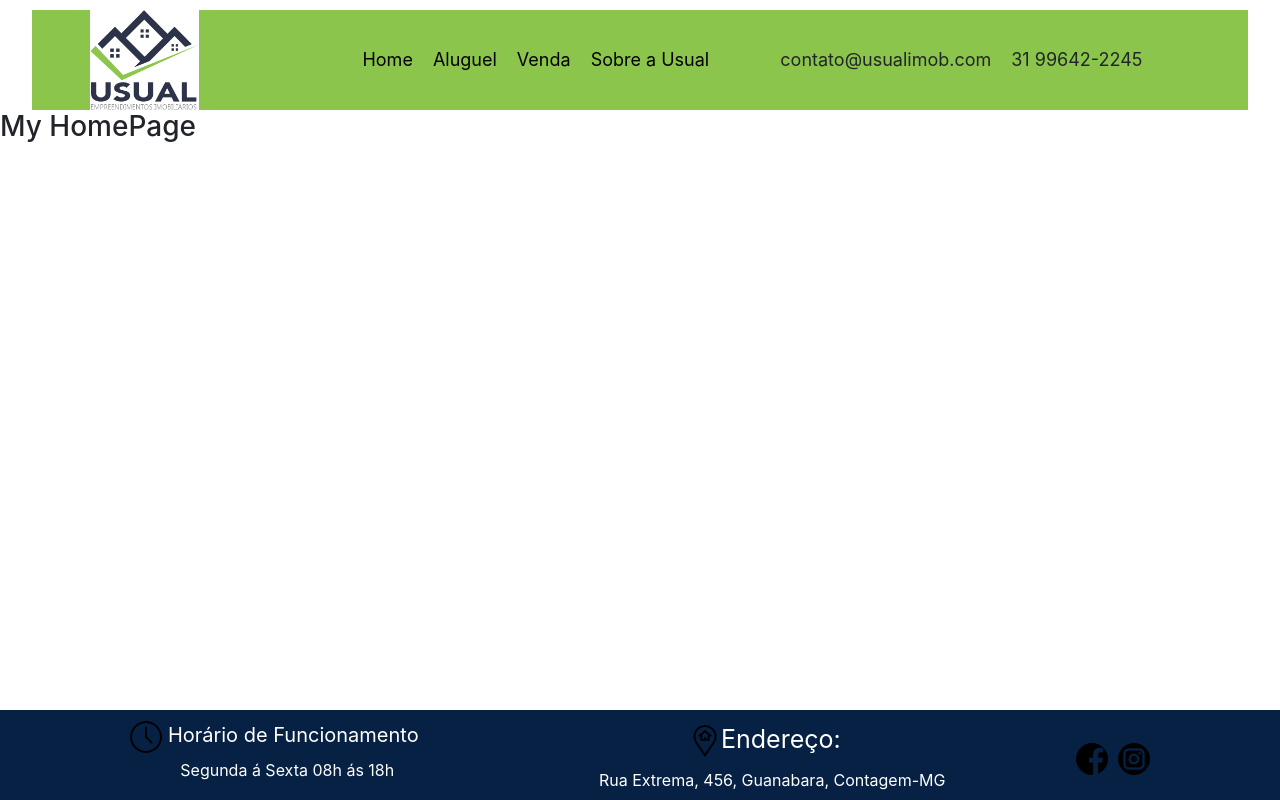
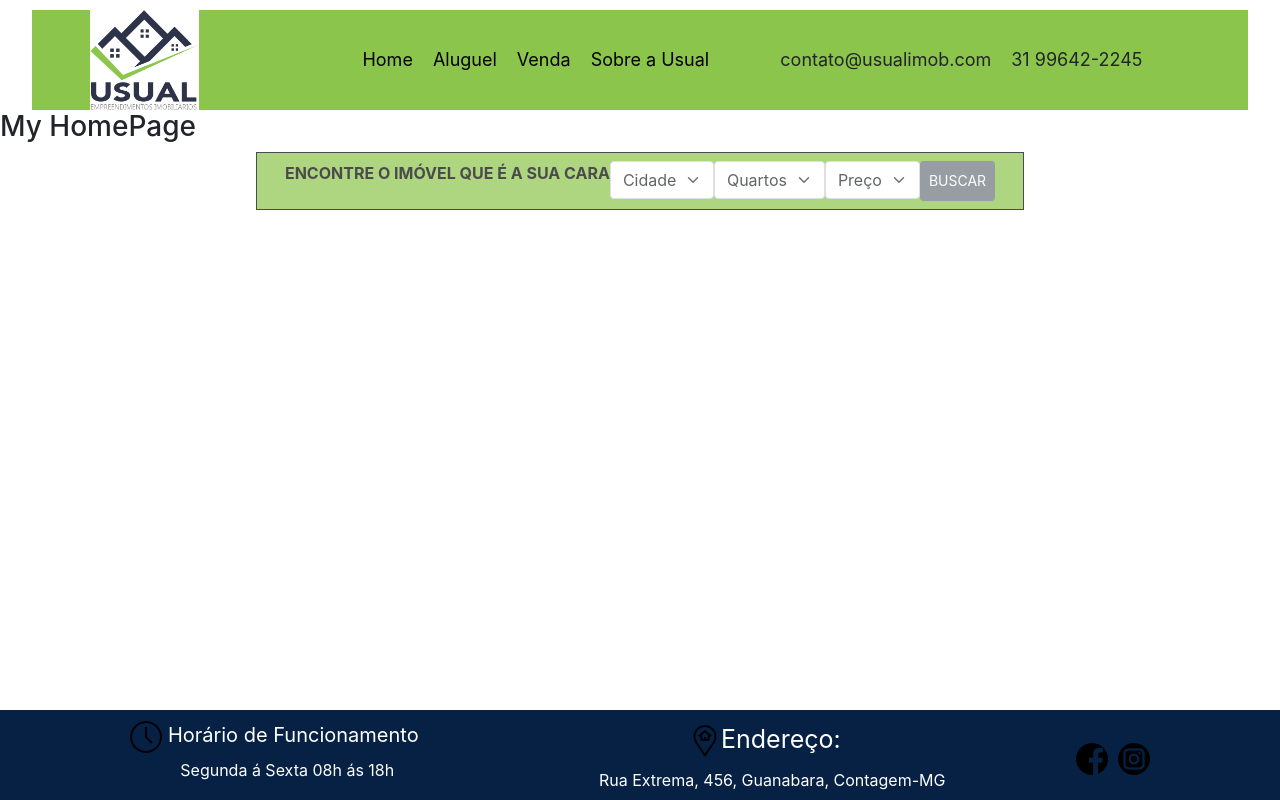
Before and after one commit to armando771/Usual-Imob, a React (Create React App) app: page / in a window 1280 px wide. Built offline with nearby package versions, Linux system fonts and the light colour scheme.

Commit message:
inicio do filtro na pagina inicial

```diff
--- /dev/null
+++ b/src/components/FilterHome.jsx
@@ -0,0 +1,36 @@
+import React from 'react';
+import '../styles/HomePage.css';
+
+function FilterHome() {
+  return (
+    <nav id='FilterContainer' className="navbar navbar-expand-sm justify-content-center">
+      <div className='d-flex fw-bold'>
+        <p className='text-uppercase' id='textFilter'>
+          Encontre o imóvel que é a sua cara
+        </p>
+        <div id="inputsContainer">
+          <label htmlFor='cidadeInput' className='inputsFilter'>
+            <select id='cidadeInput' className='form-select'>
+              <option>Cidade</option>
+            </select>
+          </label>
+          <label htmlFor='quartosInput' className='inputsFilter'>
+            <select id='quartosInput' className='form-select'>
+              <option>Quartos</option>
+            </select>
+          </label>
+          <label htmlFor='preçoInput' className='inputsFilter'>
+            <select id='preçoInput' className='form-select'>
+              <option>Preço</option>
+            </select>
+          </label>
+        </div>
+        <button type='button' className='btn btn-secondary btn-sm'>
+          BUSCAR
+        </button>
+      </div>
+    </nav>
+  );
+}
+
+export default FilterHome;
--- a/src/pages/HomePage.jsx
+++ b/src/pages/HomePage.jsx
@@ -1,12 +1,14 @@
 import React from 'react';
 import Footer from '../components/Footer';
 import Header from '../components/Header';
+import FilterHome from '../components/FilterHome';
 
 function HomePage() {
   return (
     <main>
       <Header />
       <h3>My HomePage</h3>
+      <FilterHome/>
       <Footer />
     </main>
   );
--- a/src/styles/HomePage.css
+++ b/src/styles/HomePage.css
@@ -0,0 +1,16 @@
+#FilterContainer {
+  display: flex;
+  justify-content: center;
+  align-items: center;
+  border: 1px solid black;
+  background-color: rgb(0, 0, 0);
+  color: black;
+  margin: auto;
+  width: 60%;
+  opacity : 0.7;
+  background-color: #8CC54B;
+}
+
+#textFilter {
+  font-size: 16px;
+}
```
